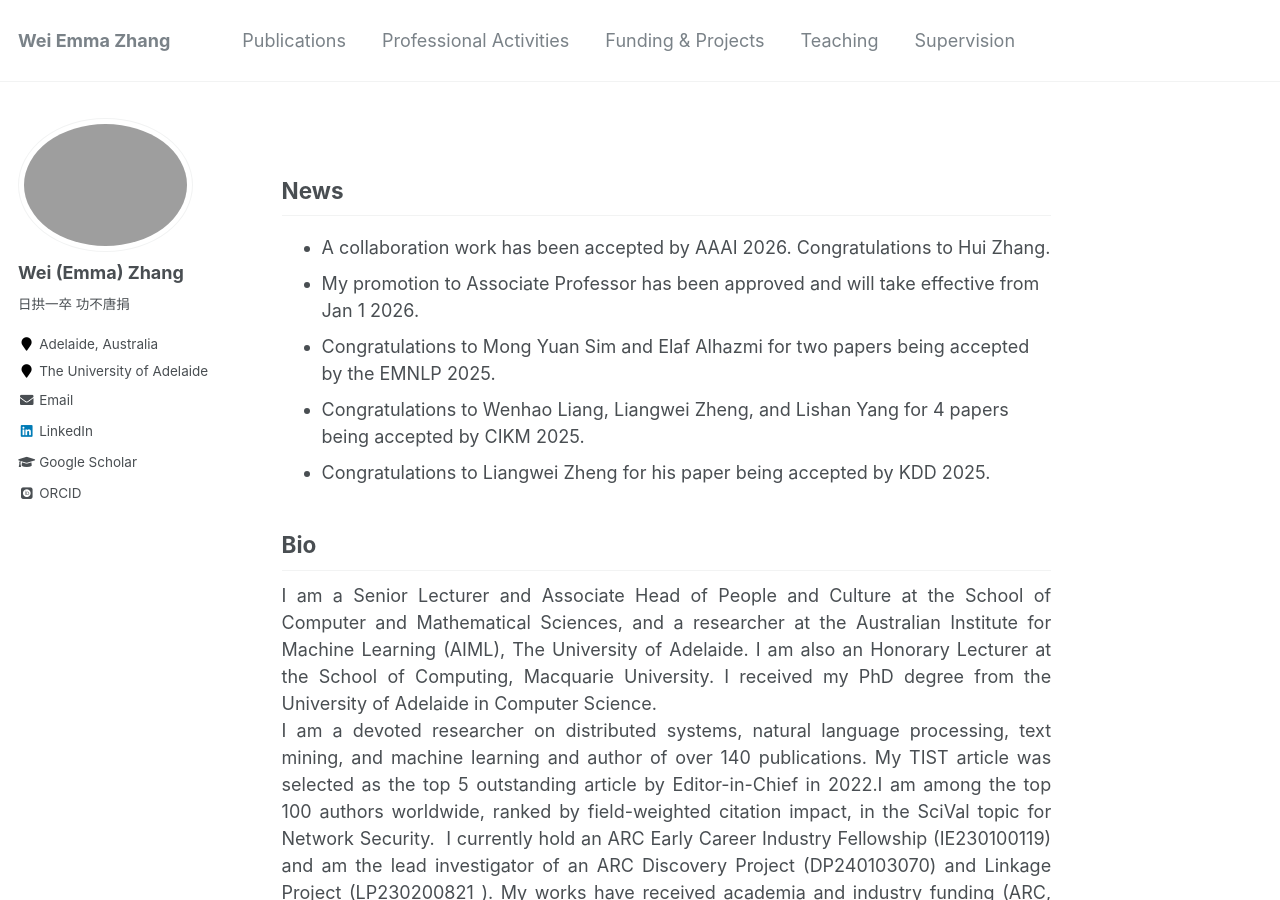
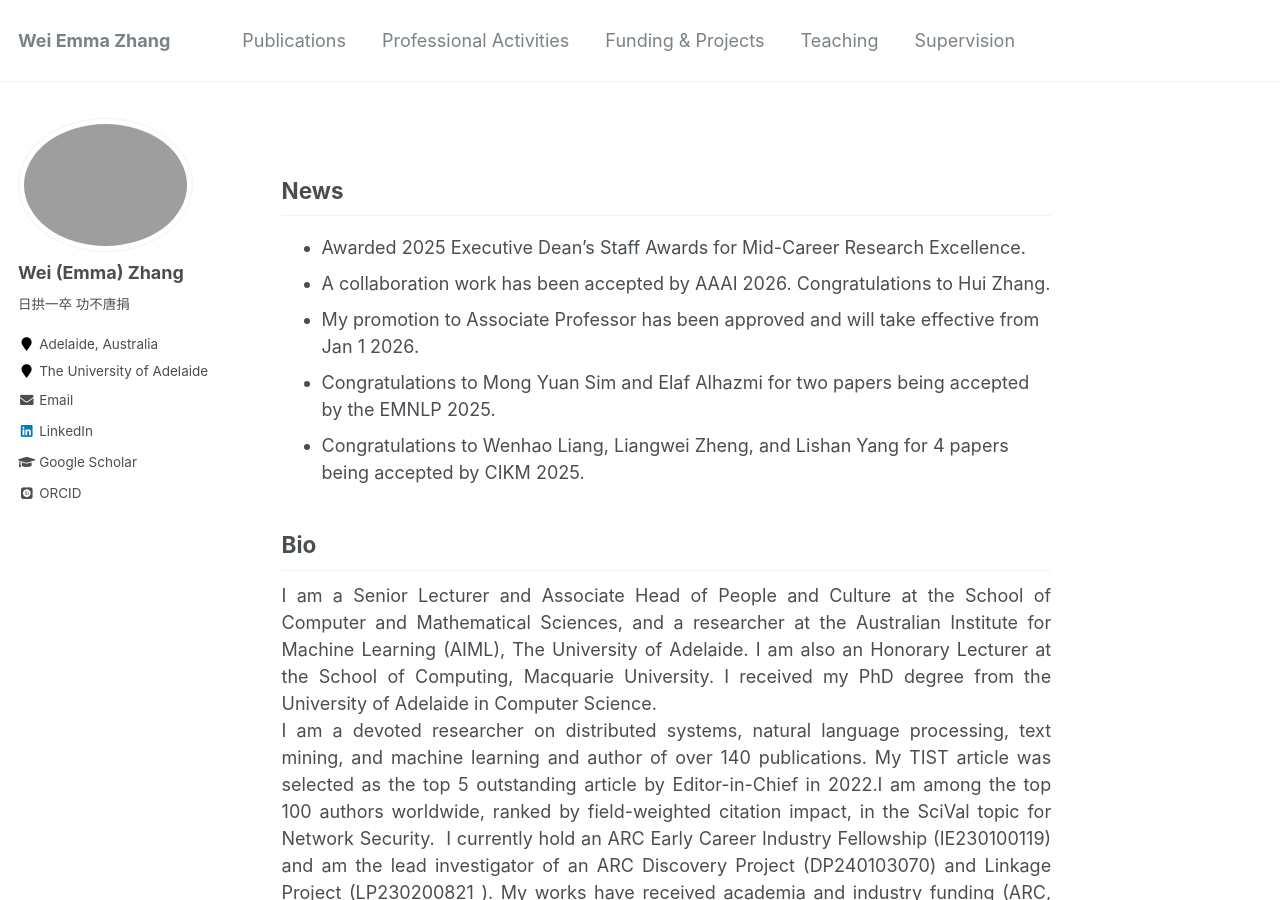
Before and after one commit to weiezhang/weiezhang.github.io, a Jekyll site: the page built from _pages/about.md, in a window 1280 px wide and 900 px high. Built offline with Jekyll 4.4.1, drawn with Linux system fonts in a browser that asks for light colours; some web fonts are replaced.

Commit message:
Update about.md

```diff
--- a/_pages/about.md
+++ b/_pages/about.md
@@ -9,12 +9,13 @@ redirect_from:
 ---
 
 ## News
+* Awarded 2025 Executive Dean's Staff Awards for Mid-Career Research Excellence.
 * A collaboration work has been accepted by AAAI 2026. Congratulations to Hui Zhang.
 * My promotion to Associate Professor has been approved and will take effective from Jan 1 2026.
 * Congratulations to Mong Yuan Sim and Elaf Alhazmi for two papers being accepted by the EMNLP 2025.
 * Congratulations to Wenhao Liang, Liangwei Zheng, and Lishan Yang for 4 papers being accepted by CIKM 2025.
-* Congratulations to Liangwei Zheng for his paper being accepted by KDD 2025.
-<!-- * Congratulations to Mong Yuan Sim for his paper being accepted by ACL 2025.
+<!--  Congratulations to Liangwei Zheng for his paper being accepted by KDD 2025.
+ Congratulations to Mong Yuan Sim for his paper being accepted by ACL 2025.
  Hosted [EvalMG25 @ COLING 2025](https://evalmg.github.io/), 20 Jan 2025, Abu Dhabi, UAE.
  Congratulations to Elaf for her long research paper being accepted by the EMNLP 2024 main conference.
 2024 SA Young Tall Poppy Awardee.
```
